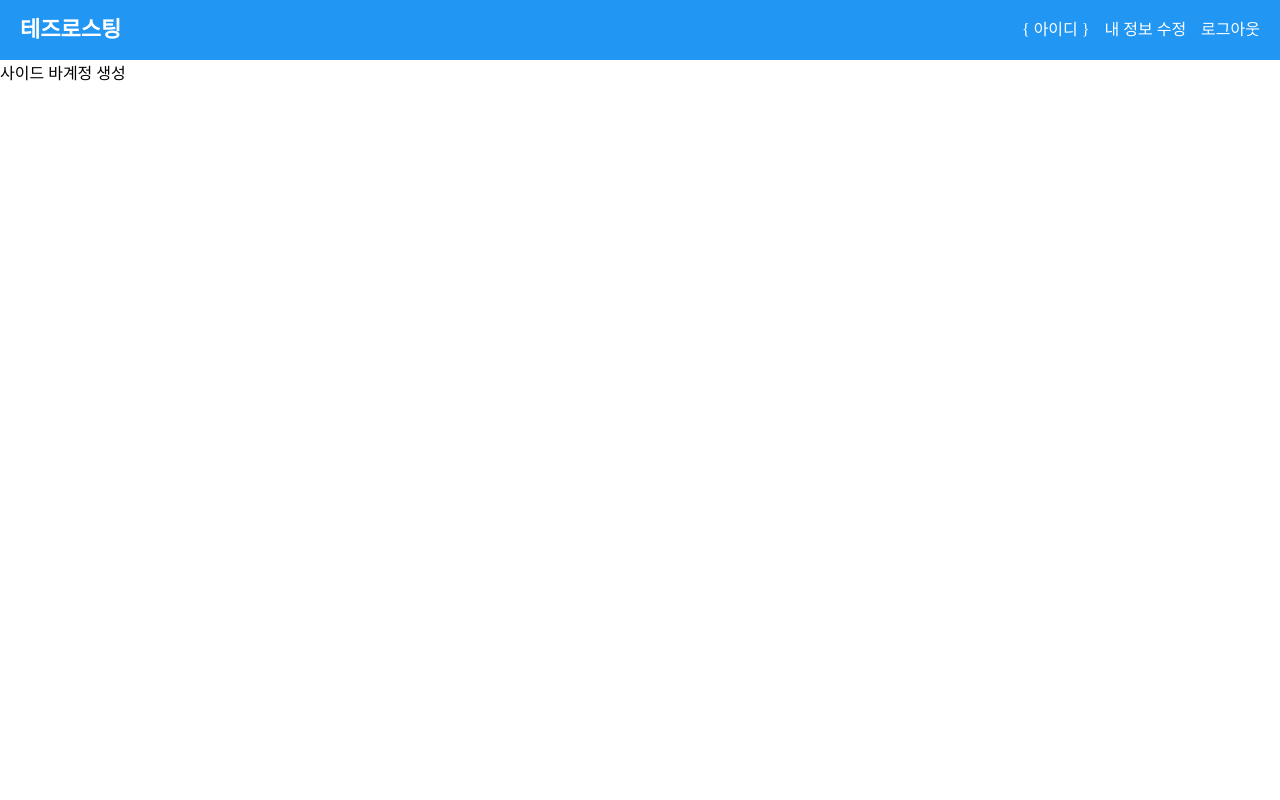
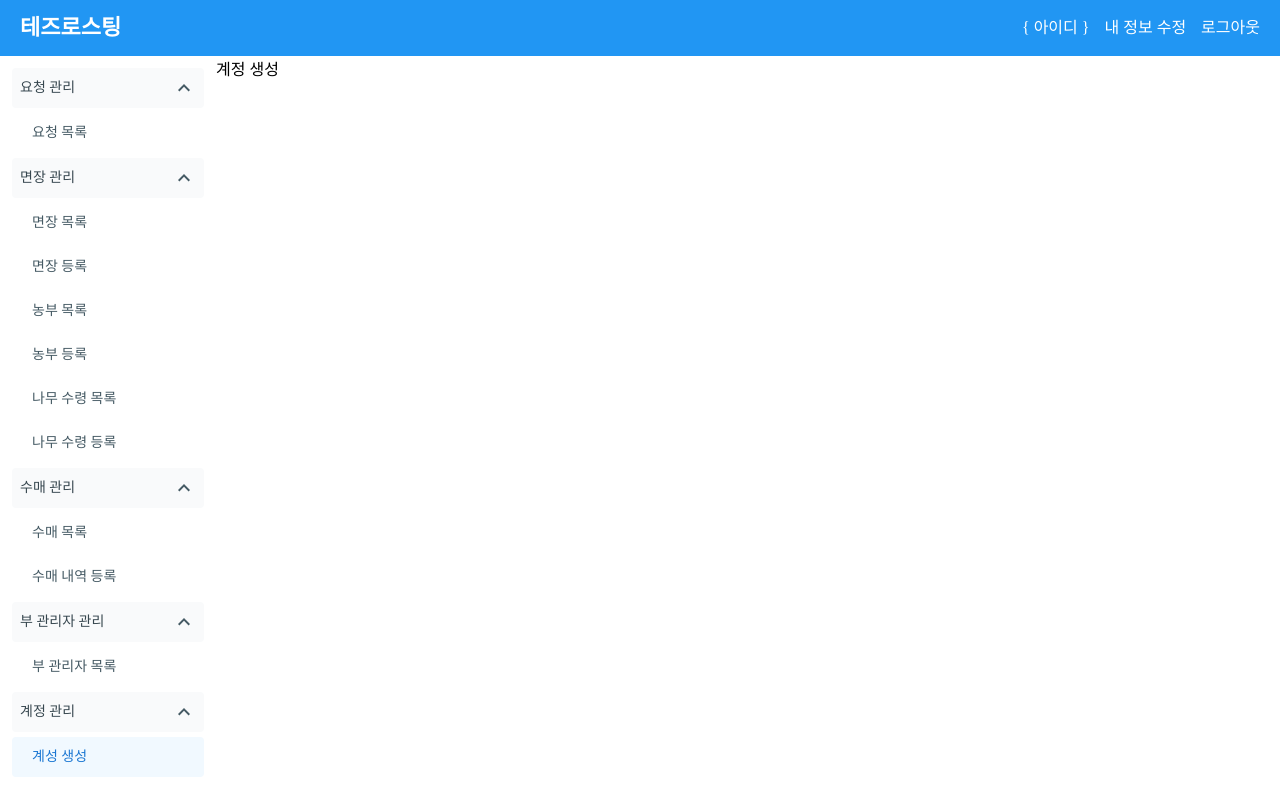
Before and after one commit to media-art-nation/coffee-frontend, a React (Vite) app: page /account/register in a window 1280 px wide. Built offline with nearby package versions, Linux system fonts and the light colour scheme.

Commit message:
[feat] sidebar 컴포넌트 구현

```diff
--- a/package.json
+++ b/package.json
@@ -19,6 +19,7 @@
     "dependencies": {
         "@emotion/react": "^11.14.0",
         "@emotion/styled": "^11.14.0",
+        "@mui/icons-material": "^6.4.8",
         "@mui/material": "^6.4.8",
         "@mui/x-date-pickers": "^7.28.3",
         "@phosphor-icons/react": "^2.1.7",
--- a/src/routers/Layouts.tsx
+++ b/src/routers/Layouts.tsx
@@ -7,9 +7,9 @@ import Lnb from './Lnb';
 
 const Layouts = () => {
     return (
-        <Stack>
+        <Stack sx={{ height: '100vh' }}>
             <Gnb />
-            <Stack sx={{ flexDirection: 'row' }}>
+            <Stack sx={{ flexDirection: 'row', height: '100%' }}>
                 <Lnb />
                 <Outlet />
             </Stack>
--- a/src/routers/Lnb.tsx
+++ b/src/routers/Lnb.tsx
@@ -1,5 +1,127 @@
+import { useLocation, useNavigate } from 'react-router';
+
+import { ExpandMore } from '@mui/icons-material';
+import { Accordion, AccordionSummary, Stack, Typography } from '@mui/material';
+
+import { palette } from '@/themes';
+
+export const lnbData = [
+    {
+        label: '요청 관리',
+        children: [{ label: '요청 목록', path: '/request/list' }],
+    },
+    {
+        label: '면장 관리',
+        children: [
+            { label: '면장 목록', path: '/village-head/list' },
+            { label: '면장 등록', path: '/village-head/register' },
+            { label: '농부 목록', path: '/farmer/list' },
+            { label: '농부 등록', path: '/farmer/register' },
+            { label: '나무 수령 목록', path: '/trees-transaction/list' },
+            { label: '나무 수령 등록', path: '/trees-transaction/register' },
+        ],
+    },
+    {
+        label: '수매 관리',
+        children: [
+            { label: '수매 목록', path: '/trees-purchase/list' },
+            { label: '수매 내역 등록', path: '/trees-purchase/register' },
+        ],
+    },
+    {
+        label: '부 관리자 관리',
+        children: [{ label: '부 관리자 목록', path: '/vice-admin/list' }],
+    },
+    {
+        label: '계정 관리',
+        children: [{ label: '계성 생성', path: '/account/register' }],
+    },
+];
+
 const Lnb = () => {
-    return <>사이드 바</>;
+    const navigate = useNavigate();
+    const { pathname } = useLocation();
+
+    console.log(pathname);
+
+    return (
+        <Stack sx={{ padding: '12px', width: '216px', gap: '5px' }}>
+            {lnbData.map((v) => {
+                return (
+                    <Accordion
+                        key={v.label}
+                        sx={{
+                            'boxShadow': 'none',
+                            '&::before': {
+                                content: 'none',
+                            },
+                            '&.Mui-expanded': { margin: 0 },
+                        }}
+                        defaultExpanded
+                    >
+                        <AccordionSummary
+                            expandIcon={<ExpandMore sx={{ color: palette.grey[700] }} />}
+                            sx={{
+                                'backgroundColor': '#F9FAFB',
+                                'padding': '8px',
+                                'borderRadius': '4px',
+                                'height': '40px',
+                                'color': palette.grey[800],
+                                '&.Mui-expanded': { minHeight: '40px', marginBottom: '5px' },
+                            }}
+                        >
+                            <Typography sx={{ fontSize: '14px', color: palette.grey[800] }}>
+                                {v.label}
+                            </Typography>
+                        </AccordionSummary>
+                        {v.children && (
+                            <Stack
+                                sx={{
+                                    gap: '4px',
+                                    margin: '0px',
+                                }}
+                            >
+                                {v.children.map((c) => {
+                                    const selected = pathname === c.path;
+                                    return (
+                                        <Stack
+                                            key={c.path}
+                                            onClick={() => navigate(c.path)}
+                                            sx={{
+                                                'borderRadius': '4px',
+                                                'height': '40px',
+                                                'backgroundColor': selected
+                                                    ? '#F1F9FF'
+                                                    : palette.common.white,
+                                                'padding': '0 0 0 20px',
+                                                'flexDirection': 'row',
+                                                'alignItems': 'center',
+                                                'cursor': 'pointer',
+                                                '&:hover': {
+                                                    backgroundColor: palette.action.hover,
+                                                },
+                                            }}
+                                        >
+                                            <Typography
+                                                sx={{
+                                                    fontSize: '14px',
+                                                    color: selected
+                                                        ? palette.blue[700]
+                                                        : palette.grey[700],
+                                                }}
+                                            >
+                                                {c.label}
+                                            </Typography>
+                                        </Stack>
+                                    );
+                                })}
+                            </Stack>
+                        )}
+                    </Accordion>
+                );
+            })}
+        </Stack>
+    );
 };
 
 export default Lnb;
```
Also changed, not shown: src/routers/router.tsx (+10 -5 lines), 1 other file (tests, documents, lock files or other folders).
